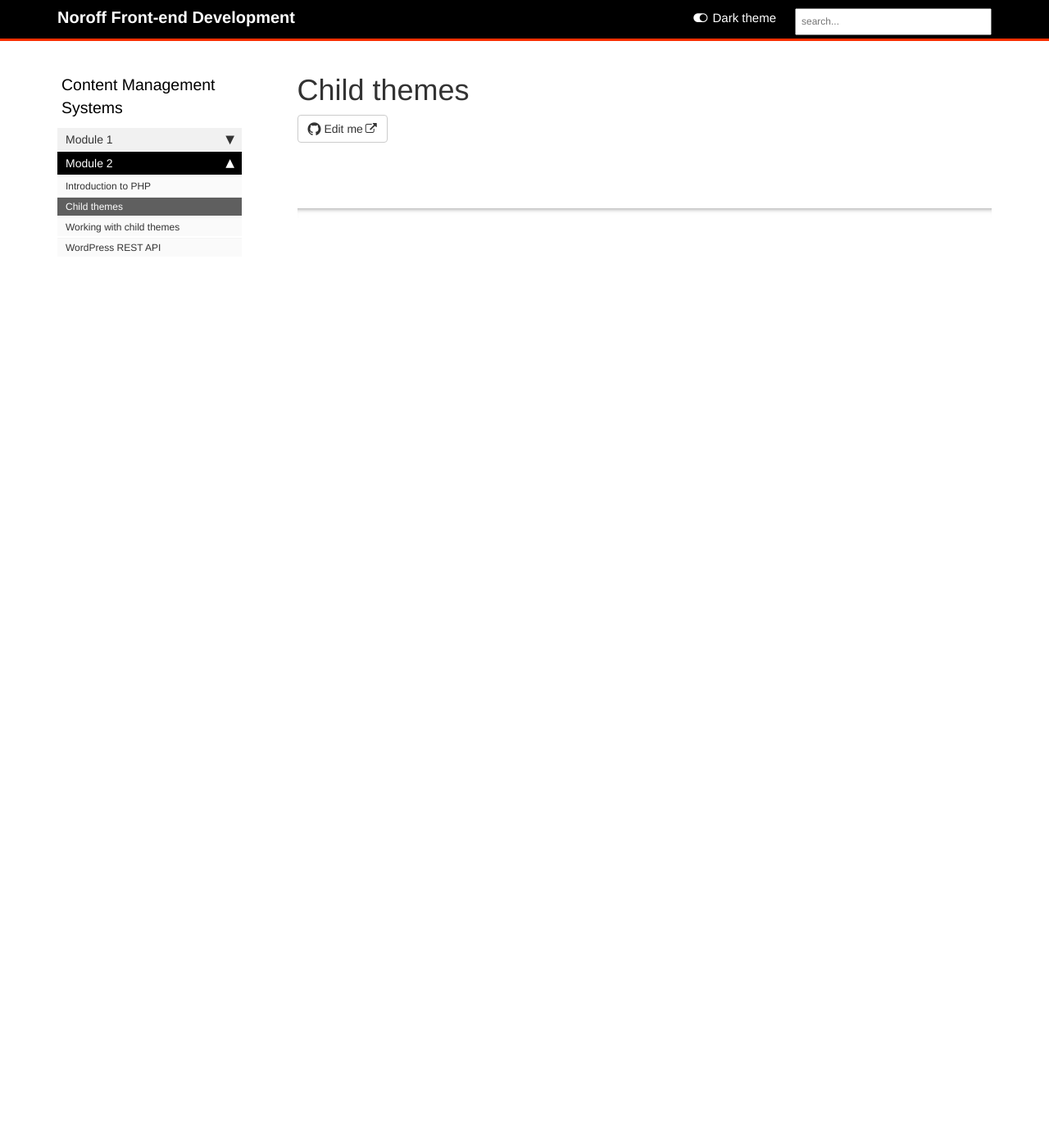
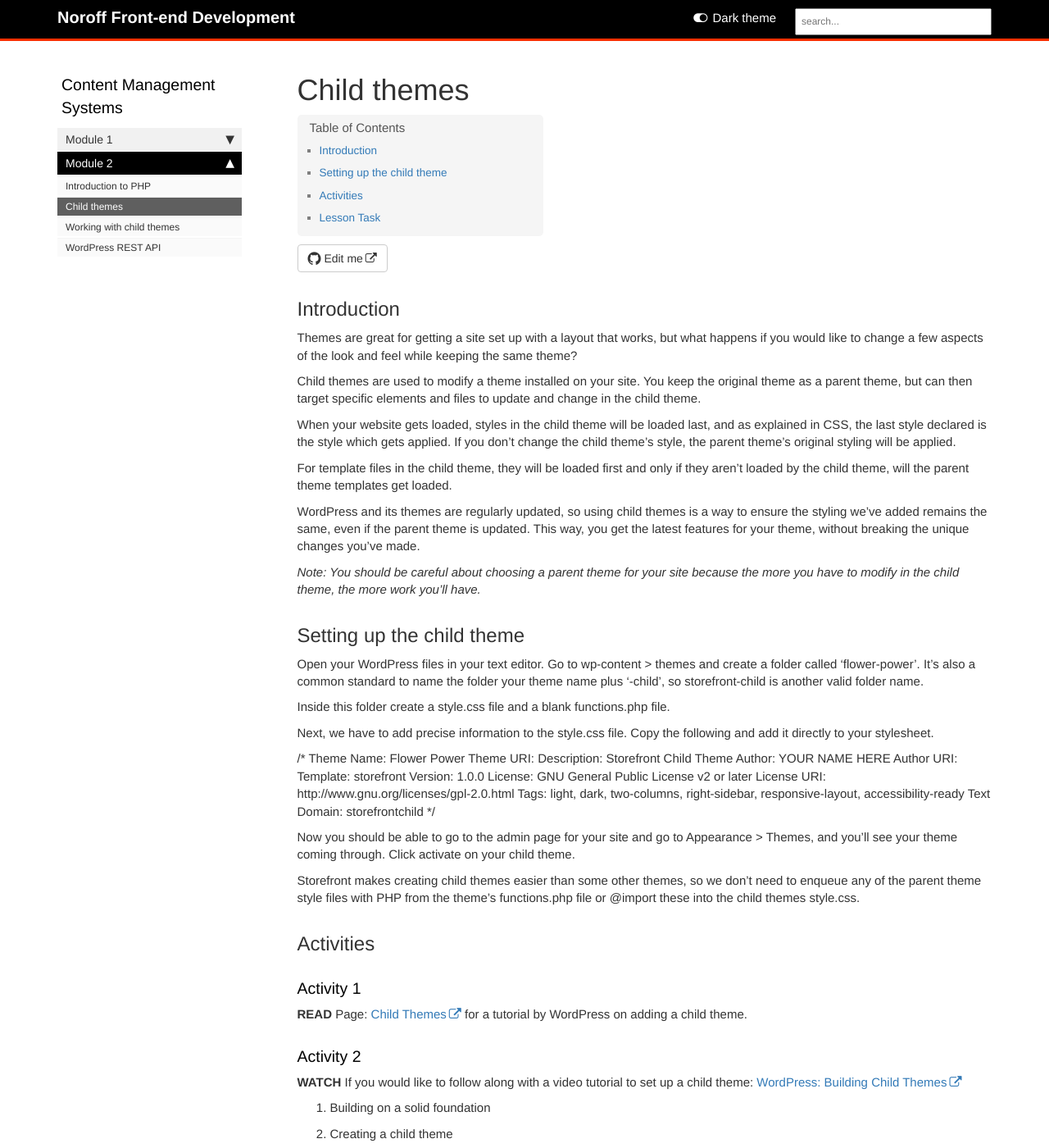
Before and after one commit to AmberBentley/content-feu, a Jekyll site: the page built from pages/cms/child-themes.md, in a window 1280 px wide and 1400 px high. Shown: the whole window at 82% size. Built offline with Jekyll 4.4.1, drawn with Linux system fonts in a browser that asks for light colours; comment, search, counter and statistics services are not loaded; some of the changed text lies outside the part shown.

Commit message:
CMS Module 2 Lesson 2 added

```diff
--- a/pages/cms/child-themes.md
+++ b/pages/cms/child-themes.md
@@ -6,3 +6,66 @@ sidebar: cms
 permalink: cms/child-themes.html
 folder: cms
 ---
+## Introduction
+
+Themes are great for getting a site set up with a layout that works, but what happens if you would like to change a few aspects of the look and feel while keeping the same theme?
+
+Child themes are used to modify a theme installed on your site. You keep the original theme as a parent theme, but can then target specific elements and files to update and change in the child theme.
+
+When your website gets loaded, styles in the child theme will be loaded last, and as explained in CSS, the last style declared is the style which gets applied. If you don’t change the child theme’s style, the parent theme’s original styling will be applied.
+
+For template files in the child theme, they will be loaded first and only if they aren’t loaded by the child theme, will the parent theme templates get loaded.
+
+WordPress and its themes are regularly updated, so using child themes is a way to ensure the styling we’ve added remains the same, even if the parent theme is updated. This way, you get the latest features for your theme, without breaking the unique changes you’ve made.
+
+_Note: You should be careful about choosing a parent theme for your site because the more you have to modify in the child theme, the more work you’ll have._
+
+## Setting up the child theme
+
+Open your WordPress files in your text editor. Go to wp-content > themes and create a folder called ‘flower-power’. It’s also a common standard to name the folder your theme name plus ‘-child’, so storefront-child is another valid folder name.
+
+Inside this folder create a style.css file and a blank functions.php file.
+
+Next, we have to add precise information to the style.css file. Copy the following and add it directly to your stylesheet.
+
+/*
+ Theme Name:   Flower Power
+ Theme URI:
+ Description:  Storefront Child Theme
+ Author:       YOUR NAME HERE
+ Author URI:
+ Template:     storefront
+ Version:      1.0.0
+ License:      GNU General Public License v2 or later
+ License URI:  http://www.gnu.org/licenses/gpl-2.0.html
+ Tags:         light, dark, two-columns, right-sidebar, responsive-layout, accessibility-ready
+ Text Domain:  storefrontchild
+*/
+
+Now you should be able to go to the admin page for your site and go to Appearance > Themes, and you’ll see your theme coming through. Click activate on your child theme.
+
+Storefront makes creating child themes easier than some other themes, so we don’t need to enqueue any of the parent theme style files with PHP from the theme’s functions.php file or @import these into the child themes style.css.
+
+## Activities
+
+### Activity 1
+
+**READ**
+Page: [Child Themes](https://developer.wordpress.org/themes/advanced-topics/child-themes/) for a tutorial by WordPress on adding a child theme.
+
+### Activity 2
+
+**WATCH**
+If you would like to follow along with a video tutorial to set up a child theme: [WordPress: Building Child Themes](https://www.linkedin.com/learning/wordpress-building-child-themes-3/level-up-to-wordpress-developer?u=43268076)
+1. Building on a solid foundation
+2. Creating a child theme
+
+## Lesson Task
+
+### Brief
+
+Experiment with styling child themes.
+
+**Level 1 Process**
+1.	Set up your child theme as covered in Lesson - 'Child themes'
+2.	Try adding some unique styling to your styles.css file and see it pull through on your website. Perhaps update the body colour or choose another element to style and make sure everything comes through correctly.
```
